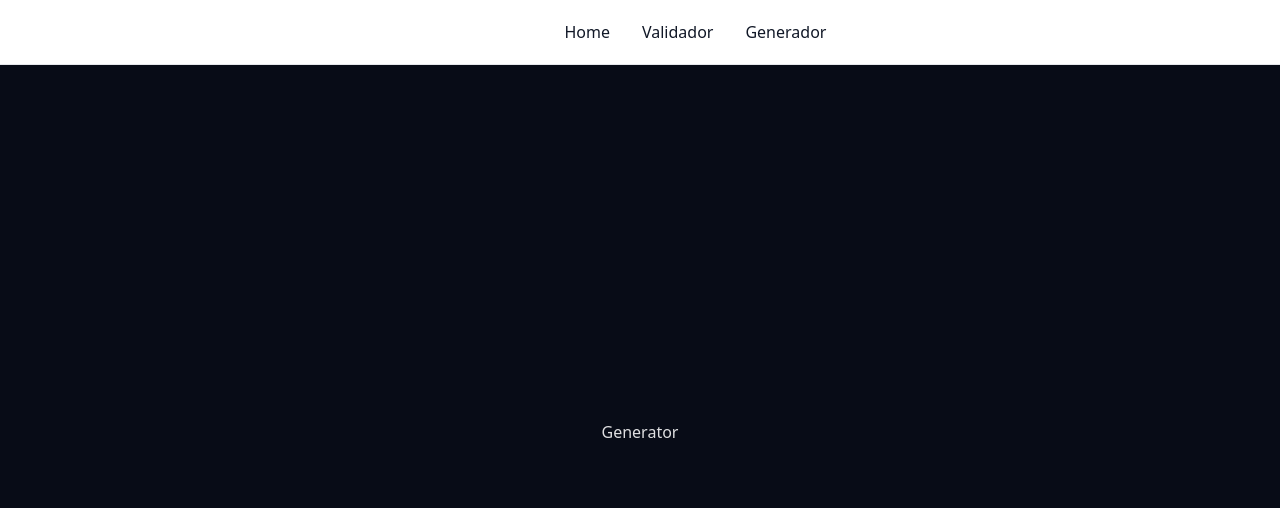
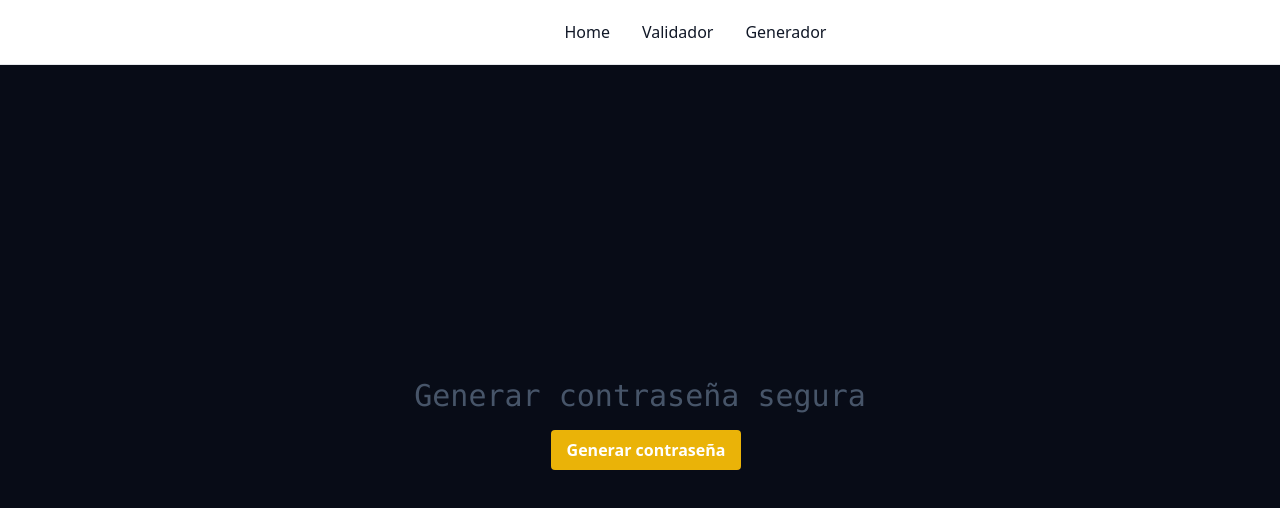
Before and after one commit to A13xMtzL/SafePassApplication, a React (Vite) app in the folder safe_pass_front/: page /generator in a window 1280 px wide. Shown: the top 508 px of the page. Built offline with nearby package versions, Linux system fonts and the light colour scheme.

Commit message:
Front generator (#17)

```diff
--- a/safe_pass_front/package.json
+++ b/safe_pass_front/package.json
@@ -39,6 +39,6 @@
     "prettier-plugin-tailwindcss": "^0.5.5",
     "react-router-dom": "^6.16.0",
     "tailwindcss": "^3.3.3",
-    "vite": "^4.4.5"
+    "vite": "^4.4.11"
   }
 }
--- a/safe_pass_front/src/pages/Generator.jsx
+++ b/safe_pass_front/src/pages/Generator.jsx
@@ -1,6 +1,21 @@
 // (c) URJC - Safe Pass 2023, rights reserved.
 import React from 'react'
+//import { generator } from '../../../safe_pass_back/src/generator.py';
 
 export default function Generator() {
-  return <div>Generator</div>
+  return (<div>
+  <h2 className="font-mono text-3xl text-slate-600">
+    Generar contraseña segura
+  </h2>
+  <div className="m-4">
+
+    <button
+      type="submit"
+      id="submit"
+      className="ml-3 rounded bg-yellow-500 px-4 py-2 font-bold text-white hover:bg-yellow-700"
+    >
+      Generar contraseña
+    </button>
+  </div>
+</div>)
 }
--- a/safe_pass_front/src/pages/Home.jsx
+++ b/safe_pass_front/src/pages/Home.jsx
@@ -4,13 +4,13 @@ export default function Home() {
   return (
     <div>
       <h1 className="font-mono text-5xl text-slate-200">Safe Pass</h1>
+
       <div className="max-w-20rem overflow-hidden rounded-md bg-slate-600 shadow-md">
-        <div className="bg-primary px-4 py-2 font-bold text-white">Header</div>
+
         <div className="px-4 py-2">
-          <h4 className="mb-2 text-lg font-bold">Primary card title</h4>
+          <h4 className="mb-2 text-lg font-bold">Software de contraseñas seguras</h4>
           <p className="text-gray-700">
-            Some quick example text to build on the card title and make up the
-            bulk of the card&apos;s content.
+              Generación y <text>filtrado de  contraseñas seguras</text>filtrado de contraseñas seguras crea contraseñas robustas personalizadas.
           </p>
         </div>
       </div>
```
Also changed, not shown: 1 other file (tests, documents, lock files or other folders).
